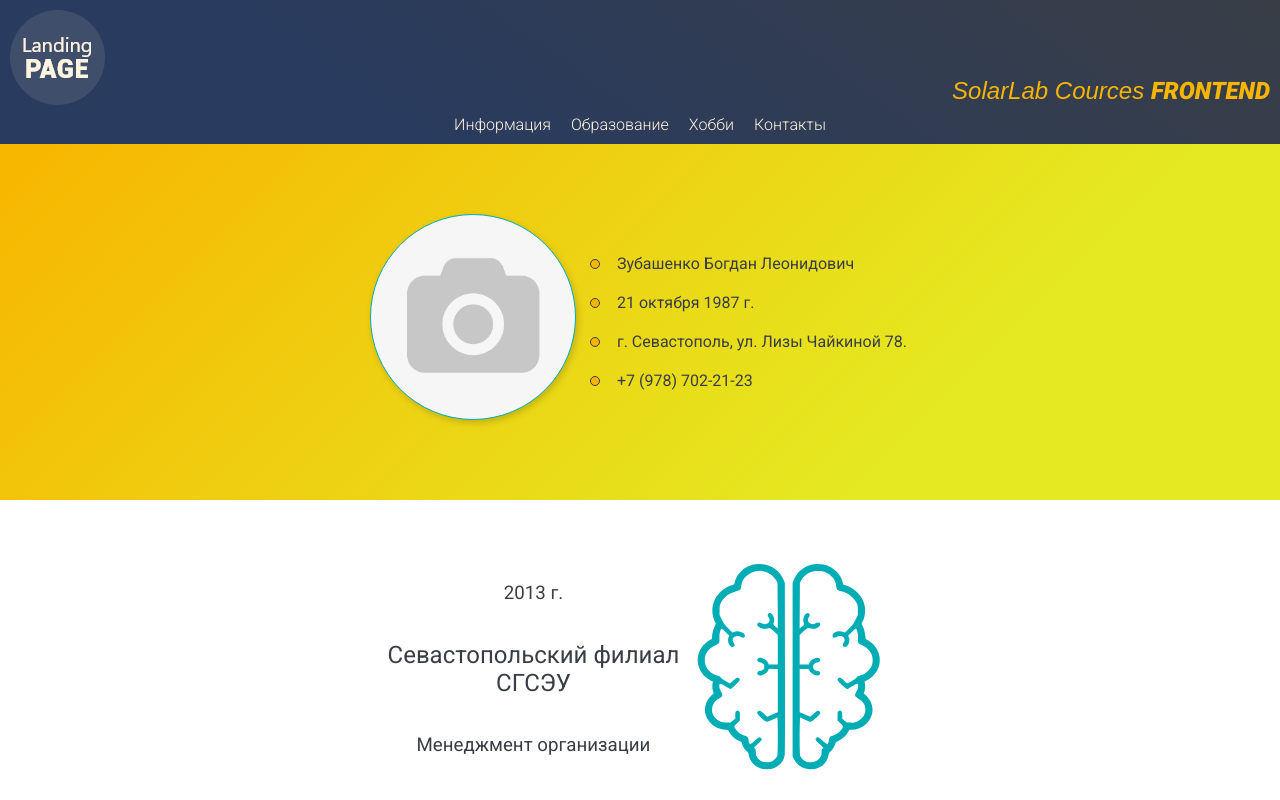
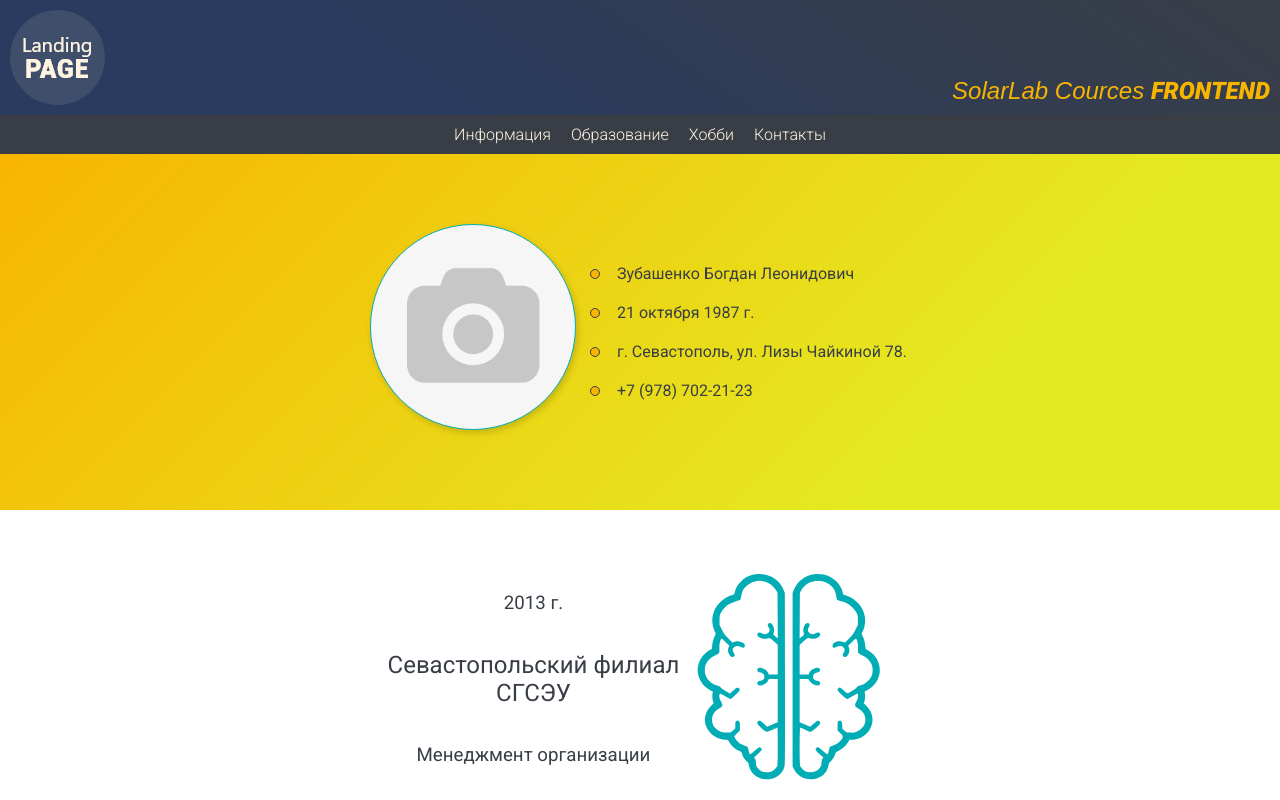
Before and after one commit to zubbod/landing_page, a plain HTML site: page index.html in a window 1280 px wide. Shown: the top 800 px of the page. Drawn offline with Linux system fonts and the light colour scheme.

Commit message:
прибитое меню

```diff
--- /dev/null
+++ b/app/app.js
@@ -0,0 +1,9 @@
+window.onscroll = function () {
+    let menu = document.getElementById('menu');
+
+    if (window.scrollY > 105) {
+        menu.classList.add('fixed');
+    } else {
+        menu.classList.remove('fixed');
+    }
+};
--- a/index.html
+++ b/index.html
@@ -9,24 +9,26 @@
     <title>Document</title>
 </head>
 
+<script src="/app/app.js"></script>
+
 <body>
     <header>
         <div class="wrapper wrapper-header col">
-            <div class="row nav">
+            <div class="row title">
                 <a href="#" class="logo"><img src="/img/logo.png" alt="logotype" class="logo"></a>
                 <h1>SolarLab Cources <b>FRONTEND</b></h1>
             </div>
-            <div class="row menu">
-                <ul class="menu row-wrap">
-                    <li class="menu-item"><a href="#">Информация</a></li>
-                    <li class="menu-item"><a href="#">Образование</a></li>
-                    <li class="menu-item"><a href="#">Хобби</a></li>
-                    <li class="menu-item"><a href="#">Контакты</a></li>
-                </ul>
-            </div>
         </div>
     </header>
-    <section class="section-main col">
+    <nav  class="row" id="menu">
+            <ul class="menu row-wrap wrapper">
+                <li class="menu-item"><a href="#info">Информация</a></li>
+                <li class="menu-item"><a href="#educ">Образование</a></li>
+                <li class="menu-item"><a href="#hobby-list">Хобби</a></li>
+                <li class="menu-item"><a href="#contacts">Контакты</a></li>
+            </ul>
+    </nav>
+    <section class="section-main col" id="info">
         <div class="wrapper row-wrap student-info">
             <div class="student-foto"><img src="/img/no_foto.png" alt="Нет фотографии"></div>
             <div class="student-description">
@@ -39,7 +41,7 @@
             </div>
         </div>
     </section>
-    <section class="education col">
+    <section class="education col" id="educ">
         <div class="wrapper row-wrap">
             <div class="education-description col">
                 <h3>2013 г.</h3>
@@ -50,7 +52,7 @@
             <div class="education-image"><img src="/img/brain.png" alt="Brain icon"></div>
         </div>
     </section>
-    <section class="hobby">
+    <section class="hobby" id="hobby-list">
         <div class="wrapper col">
             <h2>Хобби</h2>
             <div class="image-wrap row-wrap">
@@ -61,7 +63,7 @@
 
         </div>
     </section>
-    <section class="feedback row">
+    <section class="feedback row" id="contacts">
         <div class="wrapper col">
             <h2>Как связаться?</h2>
             <form action="#" method="POST">
@@ -69,8 +71,10 @@
                     <legend>Заполните данные</legend>
                     <label for="name"></label><input type="text" id="name" placeholder="Введите имя:">
                     <label for="email"></label><input type="email" id="email" placeholder="Введите email:">
-                    <label for="message"></label><textarea name="" id="message" cols="30" rows="5" placeholder="Сообщение:"></textarea>
-                    <label for="accept"><input type="checkbox" id="accept">Согласен на обработку персональных данных</label>
+                    <label for="message"></label><textarea name="" id="message" cols="30" rows="5"
+                        placeholder="Сообщение:"></textarea>
+                    <label for="accept"><input type="checkbox" id="accept">Согласен на обработку персональных
+                        данных</label>
                     <input type="button" value="Отправить">
                 </fieldset>
             </form>
--- a/styles/sass/_header.sass
+++ b/styles/sass/_header.sass
@@ -1,38 +1,31 @@
 header
     background-image: linear-gradient(35deg, #293b5e 30%, #393e46)
-
 .logo
     display: block
-
 .wrapper-header
-    padding: 10px 10px 0 10px
-
-.nav
+    padding: 10px
+.title
     justify-content: space-between
     align-items: flex-end
     width: 100%
-
     h1
         font: 24px sans-serif
         font-style: italic
+        text-align: right
         color: $h1
         margin-left: 30px
         &::selection
             background: transparent
-    h1
         b
             color: $h1
             &::selection
                 background: transparent
-
-
-
+nav
+    background-color: #393E46
 .menu
-    margin: auto
-
+    background-color:
     .menu-item
         list-style-type: none
-
         a
             text-decoration: none
             color: $font-second
@@ -40,7 +33,11 @@ header
             display: block
             border-radius: 4px
             font-weight: 300
-
             &:hover
                 background-color: $menu_hover
                 transition: all 0.3s
+.fixed
+    display: flex
+    position: fixed
+    top: 0
+    width: 100%
```
Also changed, not shown: styles/main.css.
